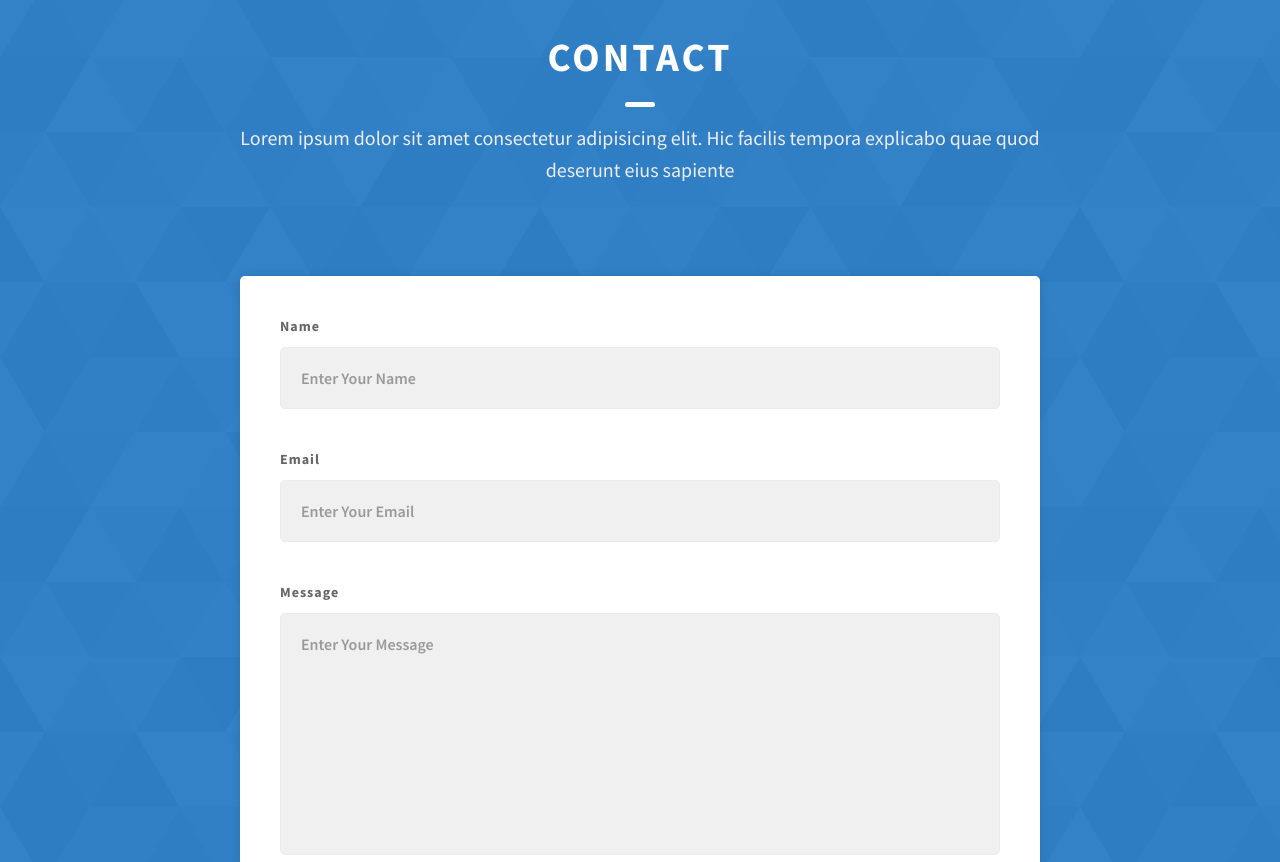
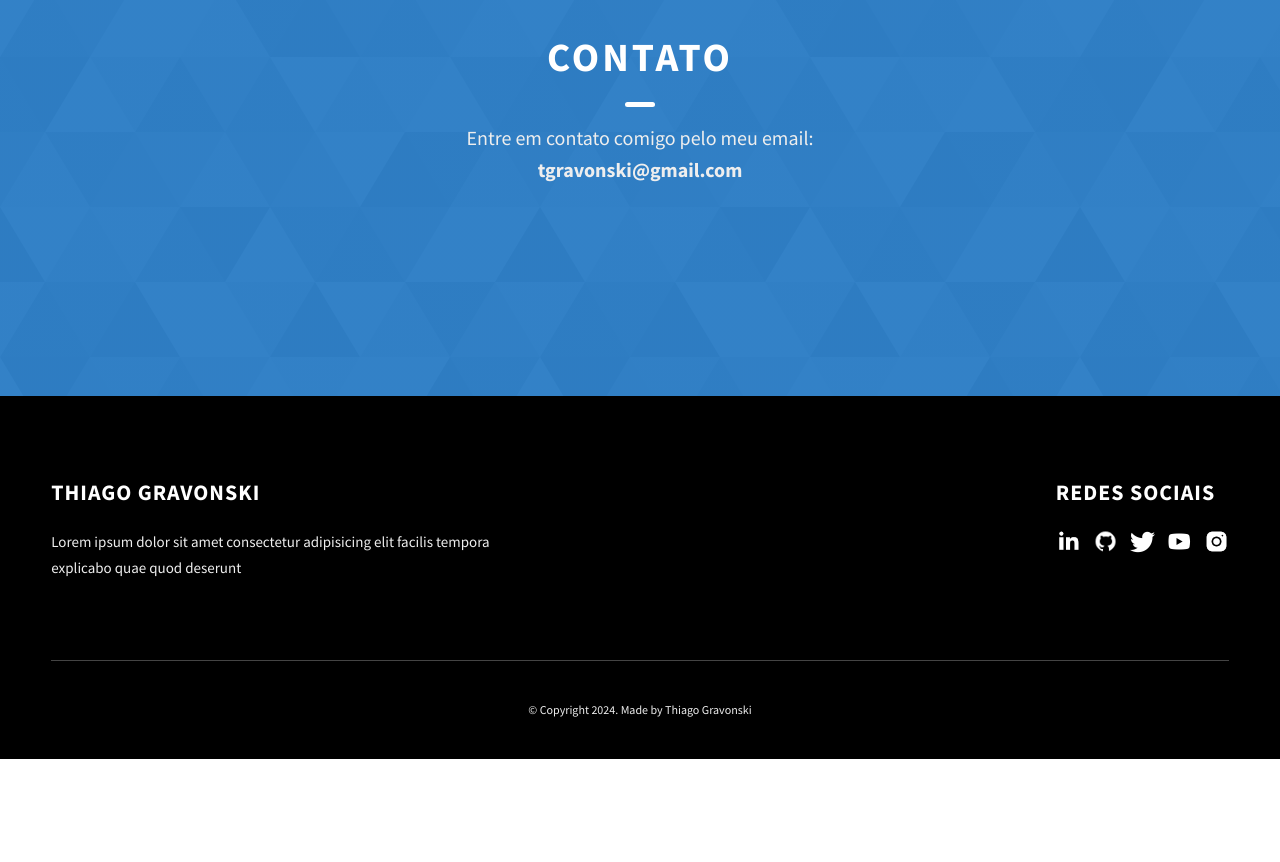
Before and after one commit to TGCodinhoto/Portfolio, a website: page index.html in a window 1280 px wide. Shown: the part 3680-4542 px from the top of the page. After the commit the page ends 4439 px from the top, so only its background shows below. Drawn offline with Linux system fonts and the light colour scheme.

Commit message:
loading...

```diff
--- a/index.html
+++ b/index.html
@@ -283,13 +283,12 @@
     <section id="contact" class="contact sec-pad dynamicBg">
       <div class="main-container">
         <h2 class="heading heading-sec heading-sec__mb-med">
-          <span class="heading-sec__main heading-sec__main--lt">Contact</span>
+          <span class="heading-sec__main heading-sec__main--lt">Contato</span>
           <span class="heading-sec__sub heading-sec__sub--lt">
-            Lorem ipsum dolor sit amet consectetur adipisicing elit. Hic facilis
-            tempora explicabo quae quod deserunt eius sapiente
+            Entre em contato comigo pelo meu email: <br> <strong>tgravonski@gmail.com</strong>
           </span>
         </h2>
-        <div class="contact__form-container">
+        <!-- <div class="contact__form-container">
           <form action="#" class="contact__form">
             <div class="contact__form-field">
               <label class="contact__form-label" for="name">Name</label>
@@ -329,7 +328,7 @@
               Submit
             </button>
           </form>
-        </div>
+        </div> -->
       </div>
     </section>
     <footer class="main-footer">
@@ -386,12 +385,8 @@
           </div>
         </div>
 
-        <!-- If you give me some credit or shoutout here by linking to my website, then it will be a big thing for me and will help me a lot :) -->
         <div class="main-footer__lower">
-          &copy; Copyright 2021. Made by
-          <a rel="noreferrer" target="_blank" href="https://rammaheshwari.com"
-            >Ram Maheshwari</a
-          >
+          &copy; Copyright 2024. Made by Thiago Gravonski
         </div>
       </div>
     </footer>
```
